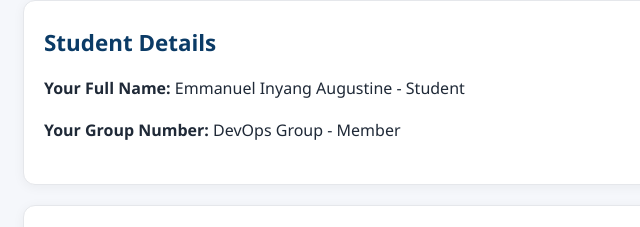
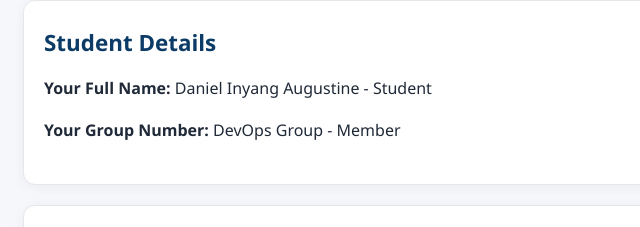
Before and after one commit to danielinyang/codetracker, a plain HTML site: page index.html in a window 1280 px wide. Shown: the part 234-461 px from the top of the page, 153-793 px from the left. Drawn offline with Linux system fonts and the light colour scheme.

Commit message:
Updated index 2

```diff
--- a/index.html
+++ b/index.html
@@ -29,7 +29,7 @@
         <!-- Student Details -->
         <section class="card student-info" aria-labelledby="student-details">
             <h2 id="student-details">Student Details</h2>
-            <p><b>Your Full Name:</b> <span class="placeholder">Emmanuel Inyang Augustine - Student</span></p>
+            <p><b>Your Full Name:</b> <span class="placeholder">Daniel Inyang Augustine - Student</span></p>
             <p><b>Your Group Number:</b> <span class="placeholder">DevOps Group - Member</span></p>
         </section>
 
```
